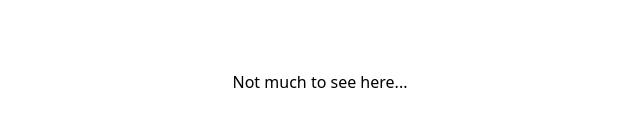
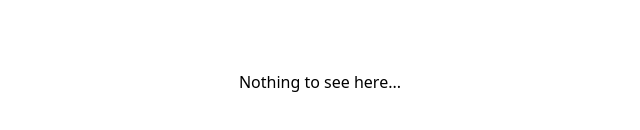
Before and after one commit to jakemackie/ward-management-system, a Nuxt app: page / in a window 1280 px wide. Shown: the part 318-448 px from the top of the page, without its empty margins (320-960 px from the left). Built offline with nearby package versions, Linux system fonts and the light colour scheme.

Commit message:
Initial routing setup

```diff
--- a/app.vue
+++ b/app.vue
@@ -1,5 +1,5 @@
 <template>
-  <div class="min-h-screen grid place-items-center">
-    <p>Not much to see here...</p>
+  <div>
+    <NuxtPage />
   </div>
 </template>
--- /dev/null
+++ b/pages/index.vue
@@ -0,0 +1,5 @@
+<template>
+  <div class="min-h-screen grid place-items-center">
+    <p>Nothing to see here...</p>
+  </div>
+</template>
```
